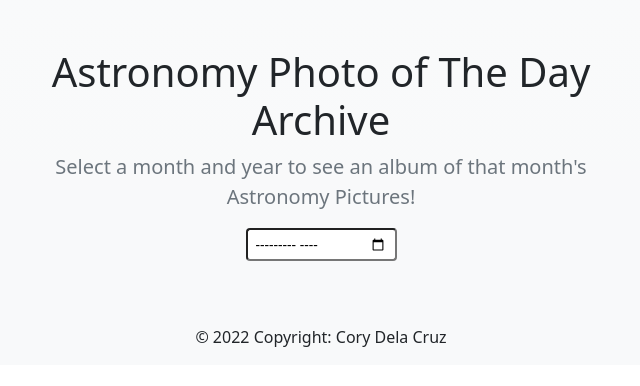
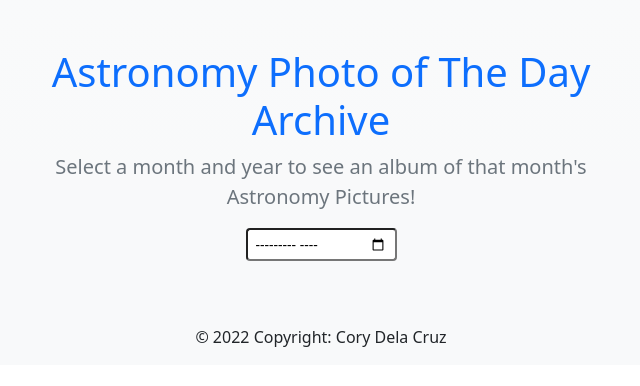
Before and after one commit to CoryDCruz/astro-potd-search-app, a plain HTML site: page index.html in a window 1280 px wide. Shown: the whole page, without its empty margins (319-959 px from the left). Drawn offline with nearby package versions, Linux system fonts and the light colour scheme.

Commit message:
updated readme

```diff
--- a/index.html
+++ b/index.html
@@ -18,7 +18,7 @@
     <main class="bg-light bg-gradient">
         <section class="py-5 text-center container">
             <div class="col-lg-6 col-md-8 mx-auto">
-                <h1 class="fw-dark">Astronomy Photo of The Day Archive</h1>
+                <h1 class="fw-dark text-primary">Astronomy Photo of The Day Archive</h1>
                 <p class="lead text-muted">Select a month and year to see an album of that month's Astronomy Pictures!</p>
                 <input type="month" class="form-control-sm" value="" name="start" id="start" min="1997-01" max="">
 
```
Also changed, not shown: README.md.
